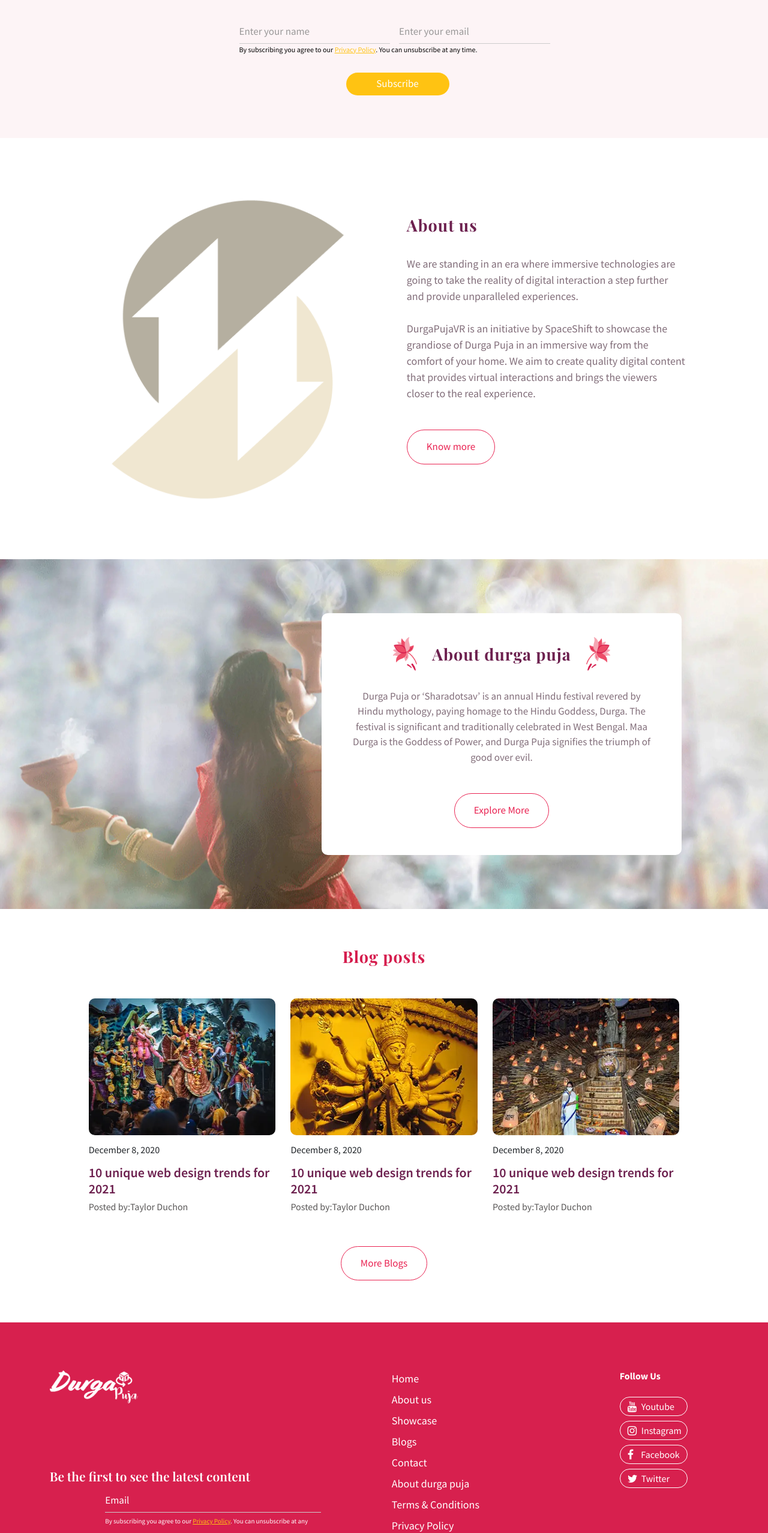
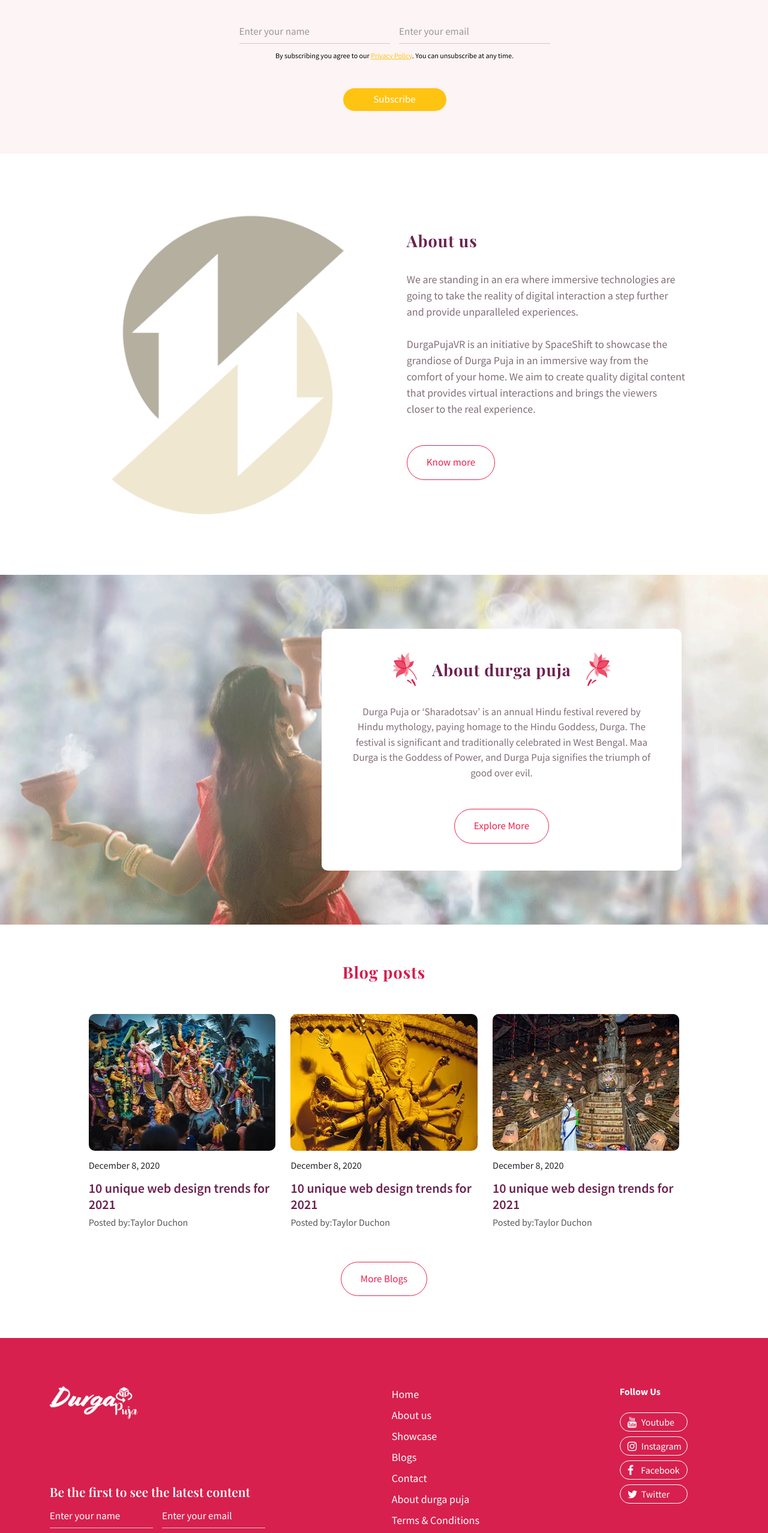
Before and after one commit to roysrijan/maadurgavr, a Next.js app: page / in a window 1280 px wide. Shown: the part 1332-3887 px from the top of the page at 60% size. Built offline with nearby package versions, Linux system fonts and the light colour scheme; no server answers; a web font is replaced by a local one.

Commit message:
newsletter section UI fixed

```diff
--- a/pages/components/footer.js
+++ b/pages/components/footer.js
@@ -17,14 +17,22 @@ export default function Footer() {
                 <h2>Be the first to see the latest content</h2>
                 <div className={stylesHome.newsletterBox}>
                   <div className={stylesHome.newsletter}>
-                    <Form>
-                      <Form.Group className="" controlId="formBasicEmail">
+                    <Form className="formFWrap">
+                      <Form.Group className="formF" controlId="formBasicEmail">
                         <Form.Control
                           className={stylesHome.inputStyle}
-                          type="email"
-                          placeholder="Email"
+                          type="text"
+                          placeholder="Enter your name"
                         />
                       </Form.Group>
+
+                      <Form.Group className="formFNew" controlId="formBasicEmail">
+                          <Form.Control
+                            className={stylesHome.inputStyle}
+                            type="email"
+                            placeholder="Enter your email"
+                          />
+                        </Form.Group>
                     </Form>
                     <span>By subscribing you agree to our <a href=""> Privacy Policy</a>. You can unsubscribe at any time.</span>
                   </div>
--- a/styles/Home.module.css
+++ b/styles/Home.module.css
@@ -613,10 +613,13 @@ section.countDownBoxLast {
 }
 .newsletterBox{
   display: flex;
-  align-items: center;
+  align-items: flex-start;
   flex-direction: column;
 
 
+}
+.newsletterBoxMain .newsletterBox{
+  align-items: center;
 }
 .newsletterWrap h2{
   font-size: 21px;
@@ -628,7 +631,7 @@ section.countDownBoxLast {
   background-color: #ffc312;
   border: unset;
   width: 103px;
-  margin-left: 10px;
+  margin-left: 124px;
 }
 .newsletterBox input{
   background: unset;
@@ -708,6 +711,11 @@ color: #333;
 .newsletter span{
   color: #fff;
   font-size: 11px;
+  line-height: 16px;
+  display: block;
+  margin-bottom: 16px;
+  text-align: center;
+  margin-top: 8px;
 }
 .newsletter span a{
   color: #ffc312;
@@ -732,6 +740,8 @@ align-items: center;
   font-size: 12px;
   line-height: 20px;
   display: block;
+  text-align: center;
+  margin-top: 10px;
 }
 .newsletterBoxMain .newsletter{
   width: 100%;
@@ -756,6 +766,7 @@ align-items: center;
 .newsletterBoxMain .newsletterBox button {
   width: 172px;
   margin-top: 28px;
+  margin-left: 0;
 }
 .newsletterBoxMain .newsletterWrap{
   width: 518px;
@@ -786,7 +797,7 @@ box-shadow: unset;
     align-items: flex-start;
   }
   .newsletterBox button {
-    margin-left: 0;
+    /* margin-left: 0; */
     margin-top: 20px;
 }
   .countDownTimerWrap {
```
